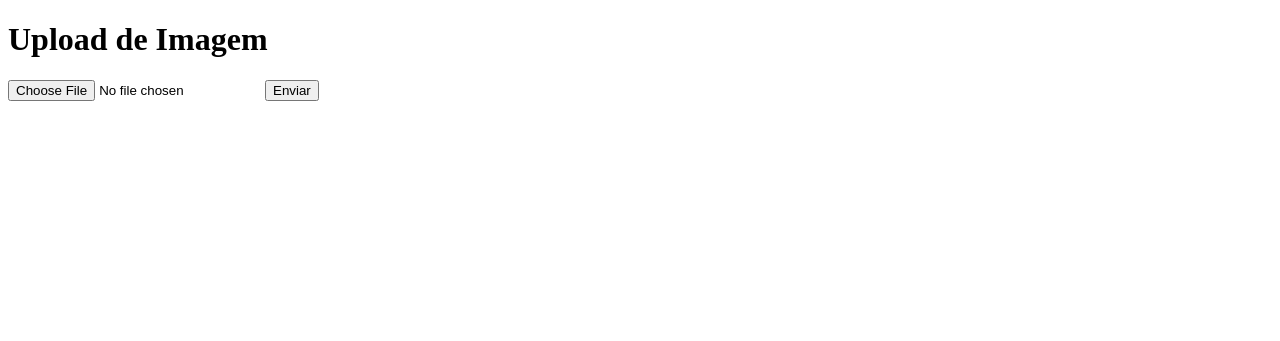
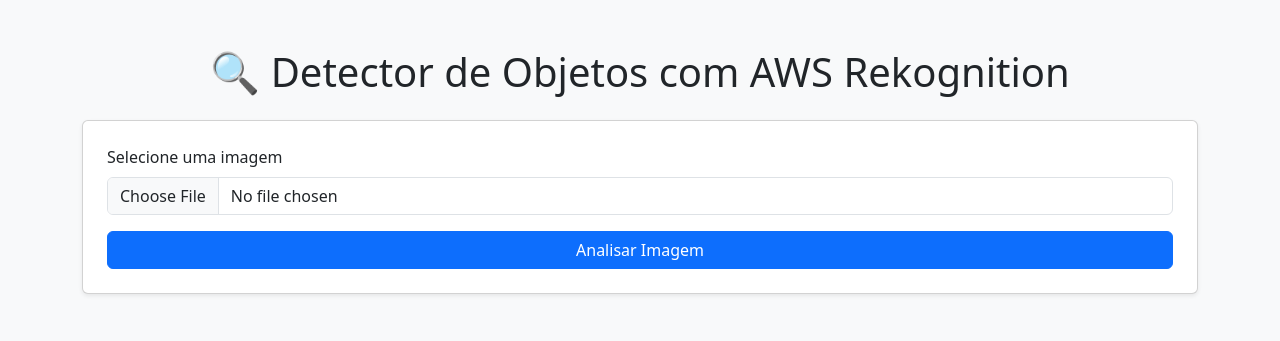
Before and after one commit to DerickSabino/rekognition-image-analyzer, a Flask app: page / in a window 1280 px wide. Shown: the top 341 px of the page. Run offline with Flask 3, Linux system fonts and the light colour scheme.

Commit message:
style(frontend): melhorias visuais na interface da página

```diff
--- a/templates/index.html
+++ b/templates/index.html
@@ -1,26 +1,44 @@
 <!DOCTYPE html>
 <html lang="pt-br">
-    <head>
-        <meta charset="UTF-8">
-        <title>Detector de Imagem AWS Rekognition</title>
-    </head>
-    <body>
-        <h1>Upload de Imagem</h1>
-        <form method="POST" enctype="multipart/form-data">
-            <input type="file" name="file" required>
-            <button type="submit">Enviar</button>
+<head>
+    <meta charset="UTF-8">
+    <title>Detector de Imagens - AWS Rekognition</title>
+    <link href="https://cdn.jsdelivr.net/npm/bootstrap@5.3.0/dist/css/bootstrap.min.css" rel="stylesheet">
+</head>
+<body class="bg-light">
+
+<div class="container py-5">
+    <h1 class="text-center mb-4">🔍 Detector de Objetos com AWS Rekognition</h1>
+
+    <form method="POST" enctype="multipart/form-data" class="card p-4 shadow-sm">
+        <div class="mb-3">
+            <label for="file" class="form-label">Selecione uma imagem</label>
+            <input class="form-control" type="file" name="file" id="file" required>
+        </div>
+        <button class="btn btn-primary w-100">Analisar Imagem</button>
     </form>
 
-      {% if image %}
-        <h2>Imagem:</h2>
-        <img src="{{ image }}" width="300"><br><br>
+    {% if image %}
+    <div class="mt-5 text-center">
+        <h4>📸 Imagem enviada:</h4>
+        <img src="{{ image }}" alt="Imagem enviada" class="img-fluid rounded shadow mt-2" style="max-height: 400px;">
+    </div>
+    {% endif %}
 
-        <h2>Rótulos detectados:</h2>
-        <ul>
+    {% if labels %}
+    <div class="mt-5">
+        <h4>📋 Rótulos identificados:</h4>
+        <ul class="list-group mt-3">
             {% for label in labels %}
-                <li>{{ label.Name }} – {{ "%.2f"|format(label.Confidence) }}%</li>
+            <li class="list-group-item d-flex justify-content-between align-items-center">
+                {{ label.Name }}
+                <span class="badge bg-success rounded-pill">{{ label.Confidence | round(2) }}%</span>
+            </li>
             {% endfor %}
         </ul>
+    </div>
     {% endif %}
-    </body>
+</div>
+
+</body>
 </html>
```
